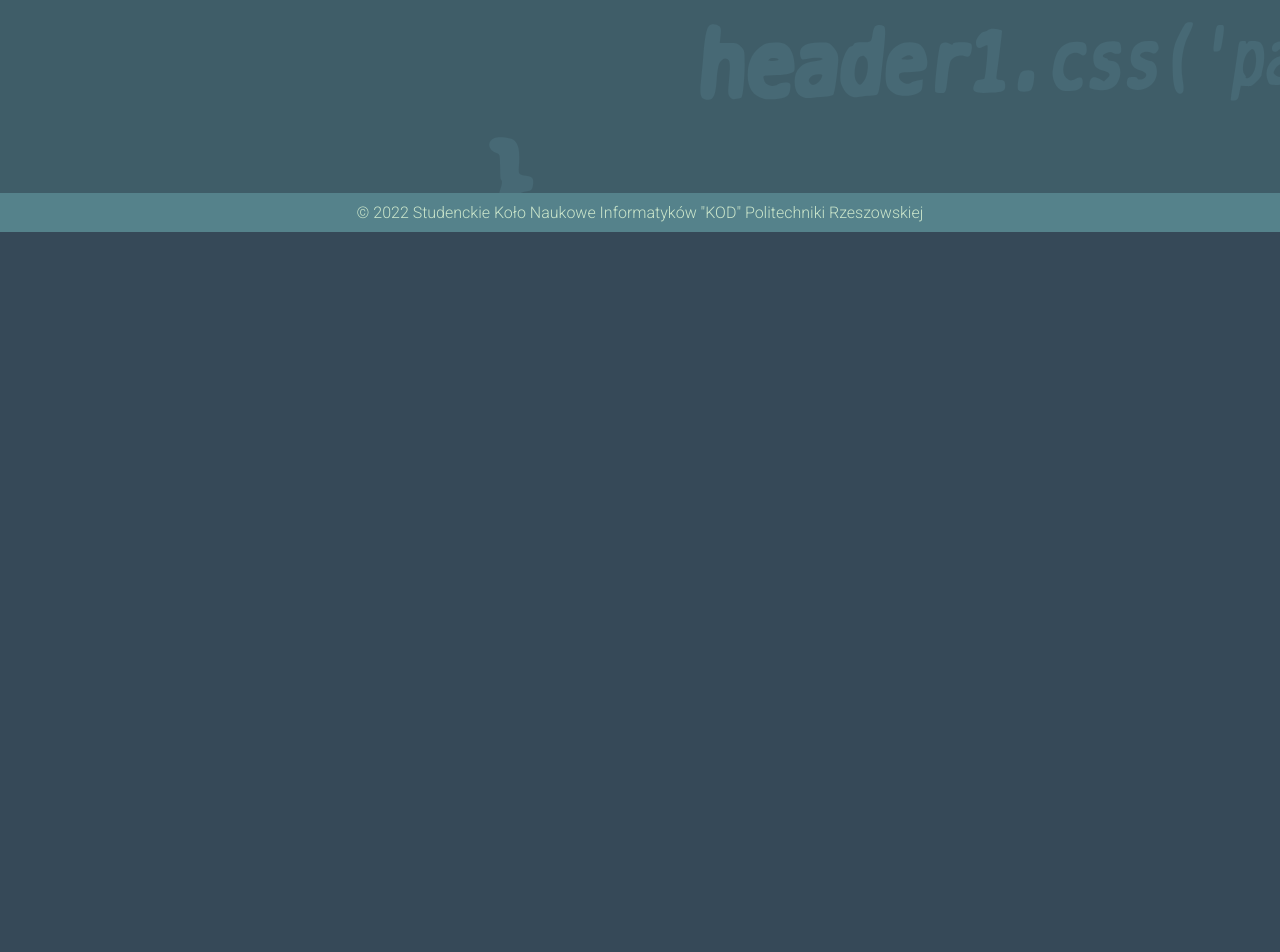
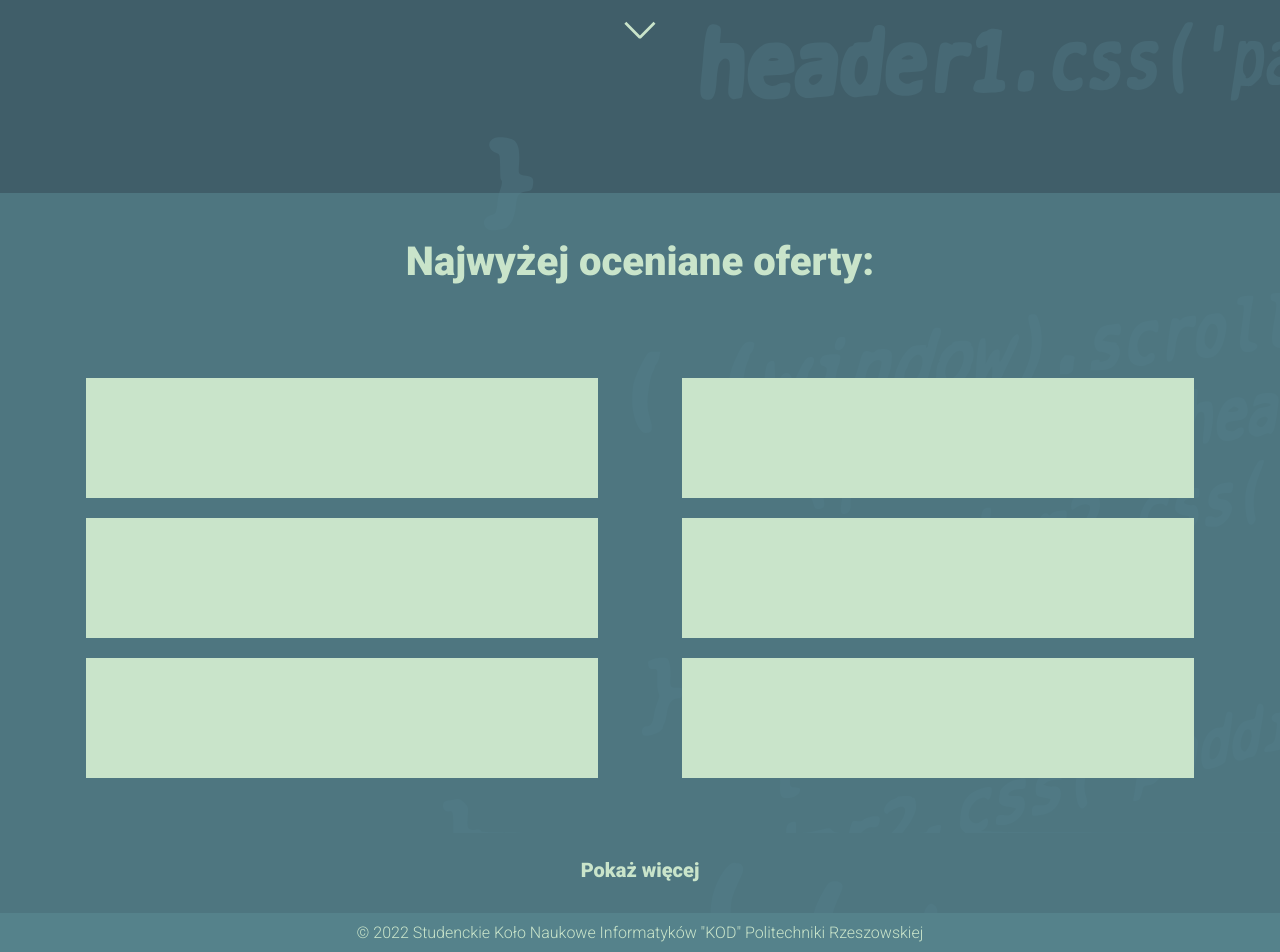
Before and after one commit to skni-kod/skitFrontend-old, a Next.js app: page / in a window 1280 px wide. Shown: the part 607-1559 px from the top of the page. Before the commit the page ends 839 px from the top, so only its background shows below. Built offline with nearby package versions, Linux system fonts and the light colour scheme.

Commit message:
Companies summary template

```diff
--- a/package.json
+++ b/package.json
@@ -18,6 +18,7 @@
     "next": "^13.0.2",
     "react": "^18.2.0",
     "react-dom": "^18.2.0",
+    "react-icons": "^4.6.0",
     "typescript": "4.8.4"
   },
   "devDependencies": {
--- a/pages/index.tsx
+++ b/pages/index.tsx
@@ -2,12 +2,13 @@ import Head from "next/head";
 import { Navbar } from "@/components/navbar/navbar";
 import { Footer } from "@/components/footer/footer";
 import styles from "@/styles/index.module.scss";
-import { render } from "react-dom";
 import { motion } from "framer-motion";
 import Image from "next/image";
 import Background from "@/public/backg.svg";
 import router, { useRouter } from "next/router";
-import React from "react";
+import React, { useState } from "react";
+import { VscChevronDown } from "react-icons/vsc";
+import Link from "next/link";
 
 export default function Root() {
   return (
@@ -34,11 +35,56 @@ export default function Root() {
             </li>
           </ul>
         </div>
-        <div className={styles.button}></div>
+        <ScrollButton />
       </div>
+      <Preview />
       <Footer />
     </div>
   );
+}
+
+function ScrollButton() {
+  const [height, setHeight] = useState(window.innerHeight);
+  return (
+    <div
+      onClick={function () {
+        Scroller(height);
+      }}
+      className={styles.button}
+    >
+      <VscChevronDown />
+    </div>
+  );
+}
+
+function Scroller(height: number) {
+  window.scrollTo({
+    top: height - 80,
+    behavior: "smooth",
+  });
+}
+
+function Preview() {
+  return (
+    <div className={styles.preview}>
+      <h2 className={styles.prevtitle}>Najwyżej oceniane oferty: </h2>
+      <div className={styles.prevcompanies}>
+        <PrevCompany />
+        <PrevCompany />
+        <PrevCompany />
+        <PrevCompany />
+        <PrevCompany />
+        <PrevCompany />
+      </div>
+      <Link href={"./firmy"}>
+        <h3 className={styles.link}>Pokaż więcej</h3>
+      </Link>
+    </div>
+  );
+}
+
+function PrevCompany() {
+  return <div className={styles.prevcompany}></div>;
 }
 
 function Text() {
--- a/styles/index.module.scss
+++ b/styles/index.module.scss
@@ -1,6 +1,7 @@
 @import "variables.scss";
+$height: calc(100vh - 80px);
 .container1 {
-  height: calc(100vh - 80px);
+  height: $height;
   display: flex;
   flex-direction: column;
   justify-content: center;
@@ -18,11 +19,31 @@
 .statElem {
   font-size: 30px;
 }
+@keyframes arrowmove {
+  0% {
+    top: 0px;
+  }
+  50% {
+    top: 20px;
+  }
+  100% {
+    top: 0px;
+  }
+}
+.button {
+  font-size: 50px;
+  margin-top: 50px;
+  animation: arrowmove 1.5s infinite;
+  position: relative;
+}
+.button:hover {
+  cursor: pointer;
+}
 .body {
   display: block;
   position: relative;
   z-index: 0;
-  background: #55828b91;
+  background: $background;
 }
 .body::after {
   content: "";
@@ -43,3 +64,37 @@
   cursor: pointer;
   color: $white;
 }
+//preview
+.preview {
+  height: $height;
+  background-color: #55828bb0;
+  text-align: center;
+  display: flex;
+  flex-direction: column;
+  align-items: center;
+  justify-content: center;
+}
+.prevcompanies {
+  margin: 50px 0;
+  display: grid;
+  width: 90vw;
+  grid-template-columns: auto auto;
+  justify-content: center;
+  column-gap: 5vw;
+}
+.prevcompany {
+  background: $white;
+  width: 40vw;
+  height: 15vh;
+  margin: 10px;
+}
+.prevtitle {
+  font-size: 40px;
+}
+.link {
+  font-size: 20px;
+  transition: color 0.3s;
+}
+.link:hover {
+  color: $green;
+}
--- a/styles/variables.scss
+++ b/styles/variables.scss
@@ -3,3 +3,4 @@ $green: #3b6064;
 $blue: #55828b;
 $white: #c9e4ca;
 $greyGreen: #87bba2;
+$background: #55828b91;
```
Also changed, not shown: 1 other file (tests, documents, lock files or other folders).
